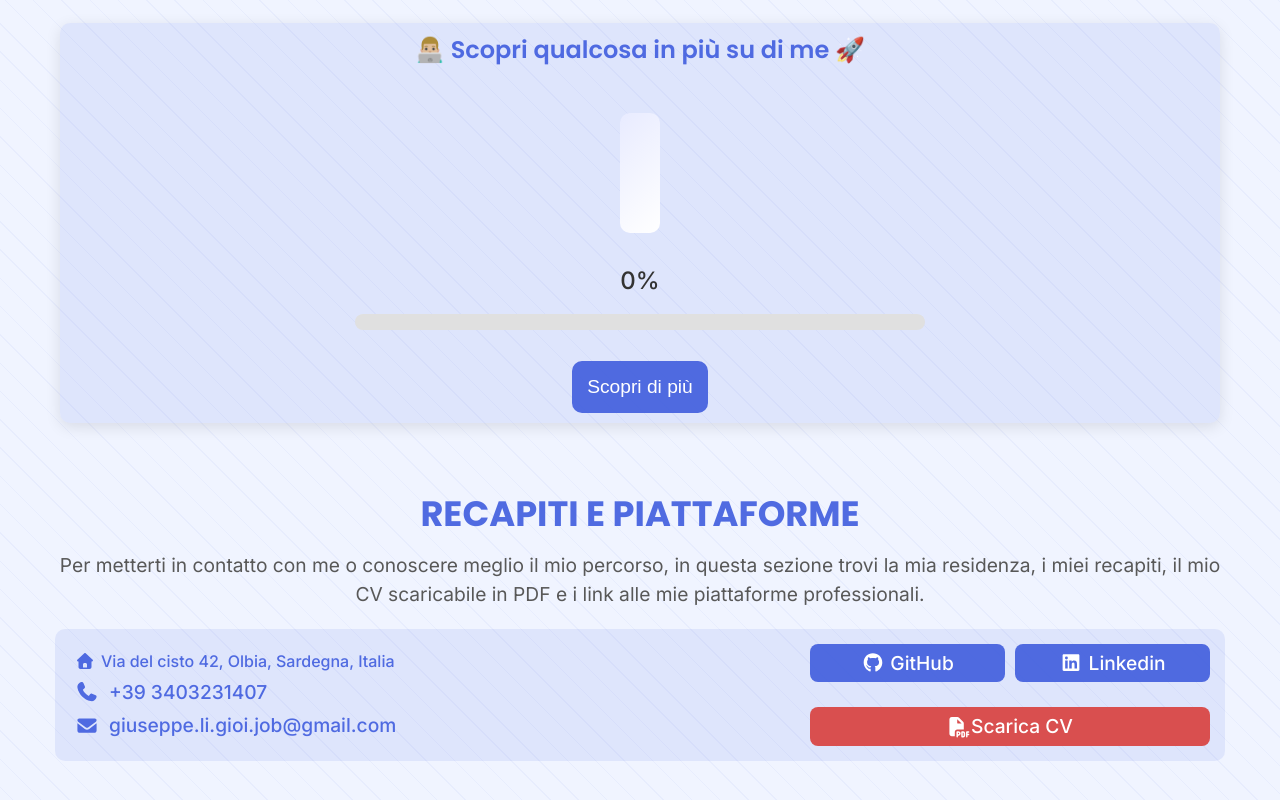
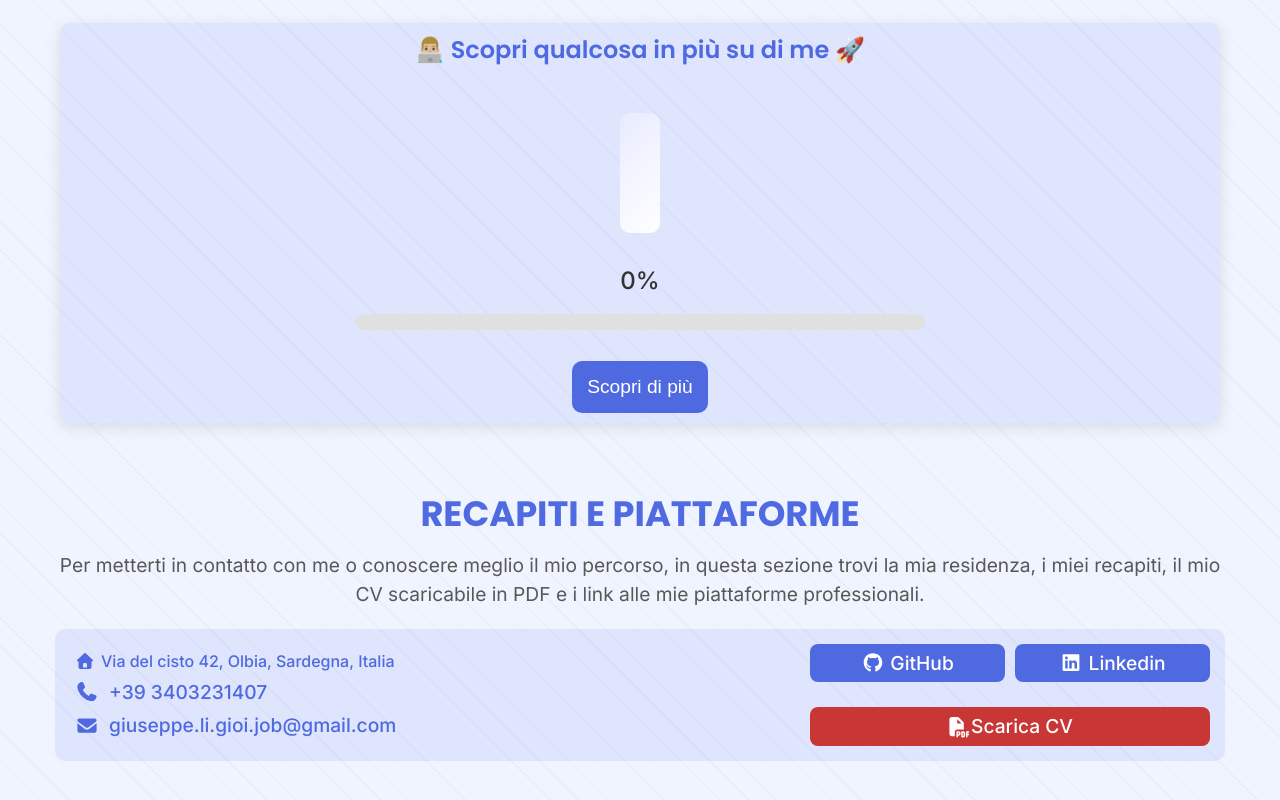
Before and after one commit to GiuseppeLiGioi/personal-portfolio, a React (Vite) app: page / in a window 1280 px wide. Shown: the part 4559-5359 px from the top of the page. Built offline with nearby package versions, Linux system fonts and the light colour scheme.

Commit message:
fixed. css button

```diff
--- a/src/styles/index.css
+++ b/src/styles/index.css
@@ -614,7 +614,7 @@ width: 100%;
   align-items: center;
   width: 100%;
   text-align: center;
-  background-color: #d94f4f !important;
+  background-color: #c83636 !important;
 }
 
 
```
